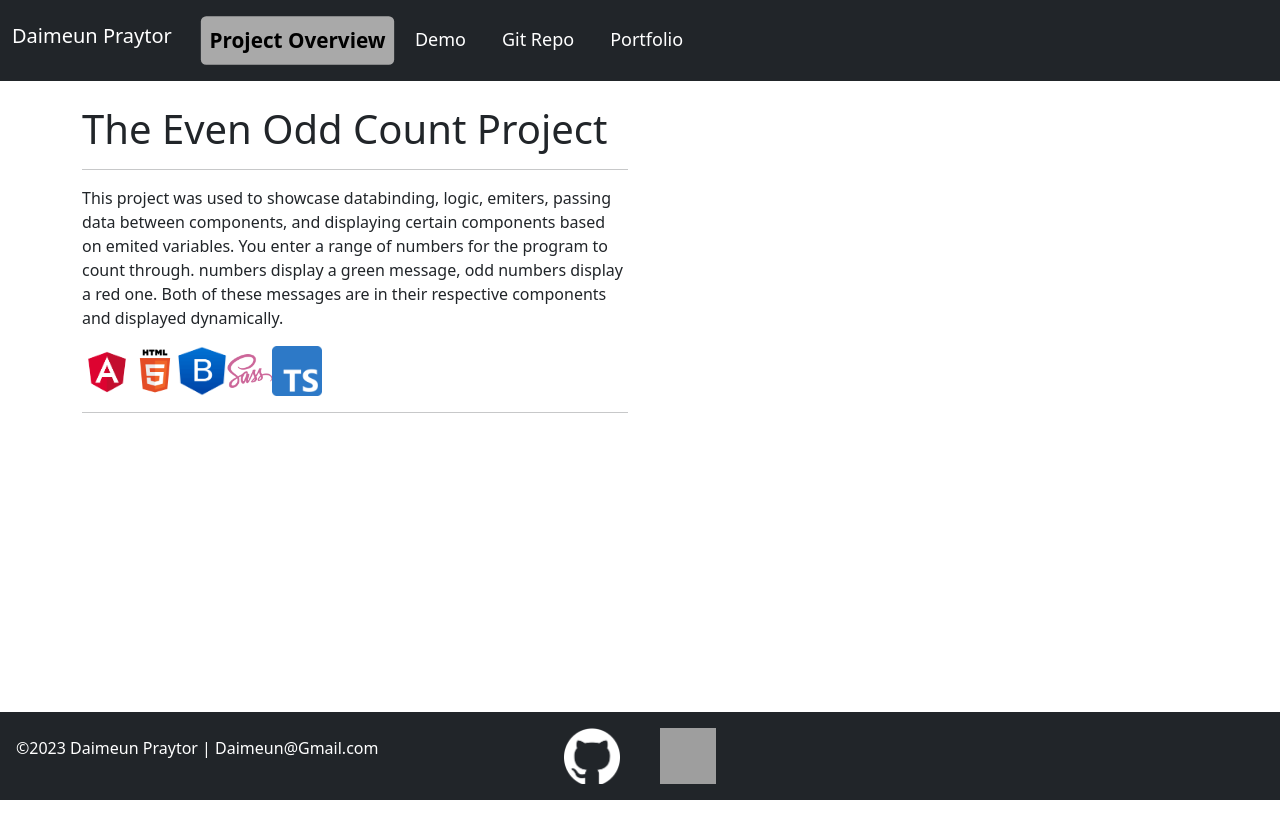
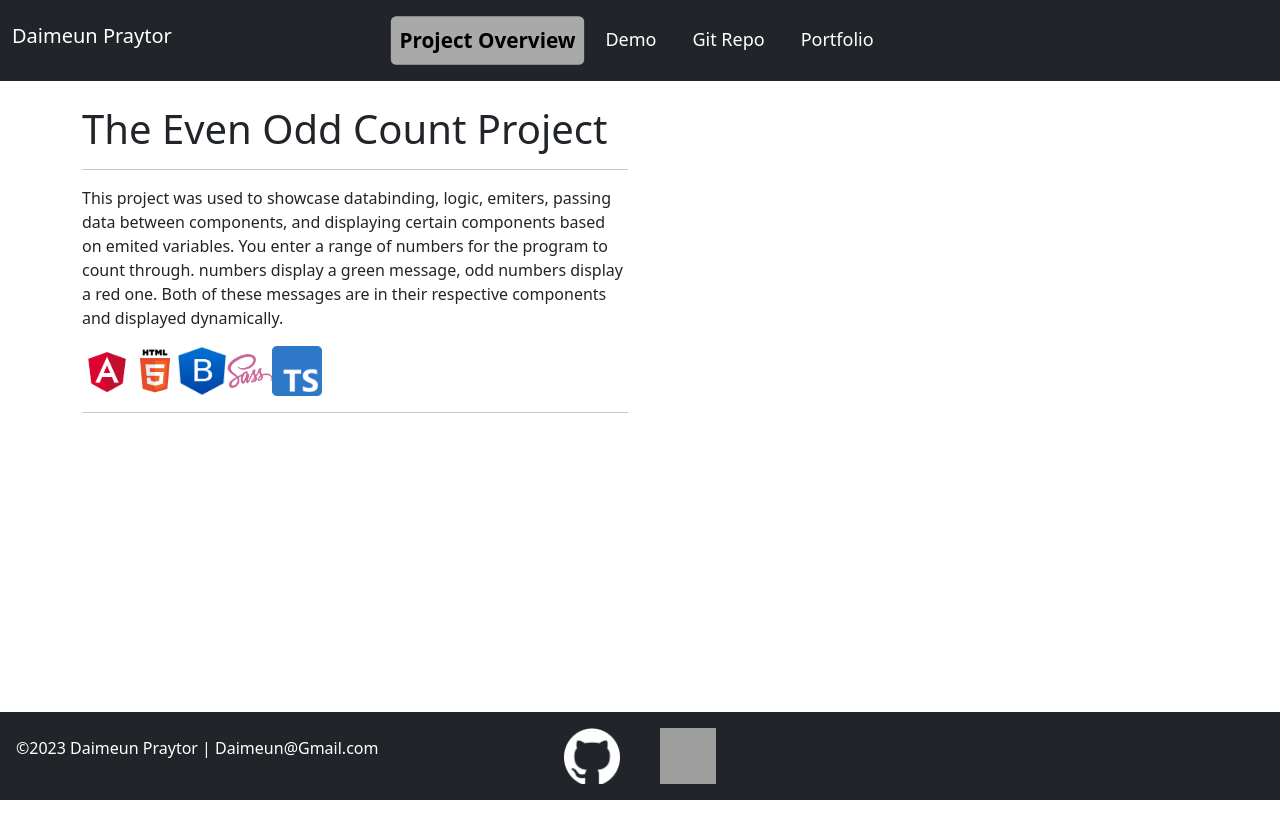
Before and after one commit to Low-Signal/even-odd, an Angular app: page /overview in a window 1280 px wide. Shown: the top 838 px of the page. Built offline with nearby package versions, Linux system fonts and the light colour scheme; grey boxes are pictures that could not be loaded.

Commit message:
Centered and made sticky

```diff
--- a/src/app/header/header.component.html
+++ b/src/app/header/header.component.html
@@ -1,8 +1,7 @@
 
 <nav id="navbar-head" class="navbar fixed-top navbar-expand-lg bg-dark navbar-dark">
     <div class="container-fluid">
-
-        <div>
+        <div class="col-md">
             <h1 href="/overview" class="navbar-brand">Daimeun Praytor</h1>
         </div>
 
--- a/src/app/header/header.component.scss
+++ b/src/app/header/header.component.scss
@@ -1,14 +1,6 @@
 a {
     font-size: large;
     color: rgb(255, 255, 255);
-
-    .active {
-        background-color: rgb(252, 0, 0);
-        font-weight: bold !important;
-        color: rgb(255, 0, 0) !important;
-        font-size: 1.2rem !important;
-        transition-duration: 0.3s;
-    }
 }
 
 ul {
@@ -19,17 +11,6 @@ ul {
 li {
     margin-left: 10px;
     margin-right: 10px;
-}
-
-.navbar {
-    overflow: hidden;
-    position: fixed;
-    top: 0;
-    width: 100%;
-
-    .navbar-collapse {
-        text-align: center;
-    }
 }
 
 .navbar-nav {
@@ -48,22 +29,10 @@ li {
 
 #navbar-head {
     width: 100%;
-    position: relative;
+    position: sticky;
   }
 
   .container-fluid {
     width: 100%;
     position: relative;
   }
-
-//   h1 {
-//     display: flex;
-//   }
-
-//   #header-links {
-//     text-align: center;
-//     position: absolute;
-//     width: 95%;
-//     top: 50%;
-//     transform: translateY(-50%);
-//   }
--- a/src/app/header/header.component.ts
+++ b/src/app/header/header.component.ts
@@ -1,5 +1,4 @@
 import { Component } from '@angular/core';
-import { NgbModule } from '@ng-bootstrap/ng-bootstrap';
 
 @Component({
   selector: 'app-header',
```
